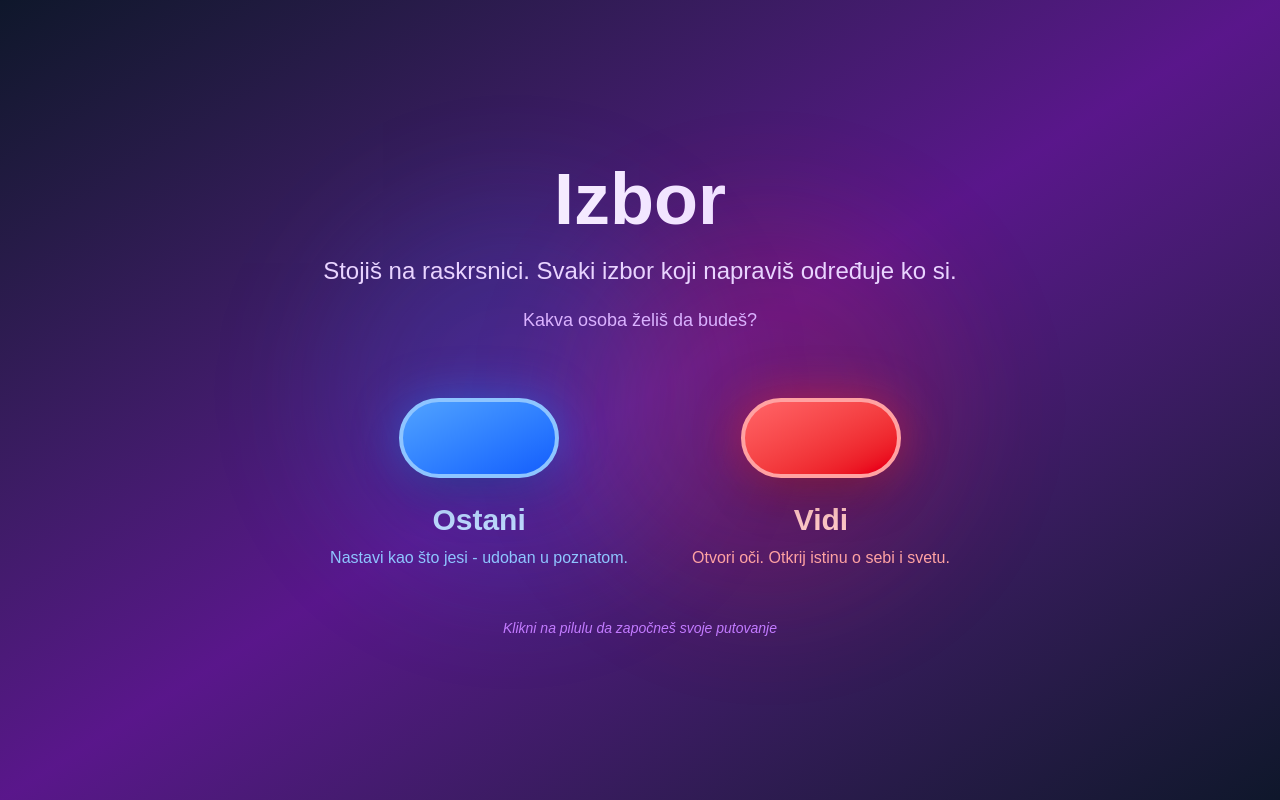
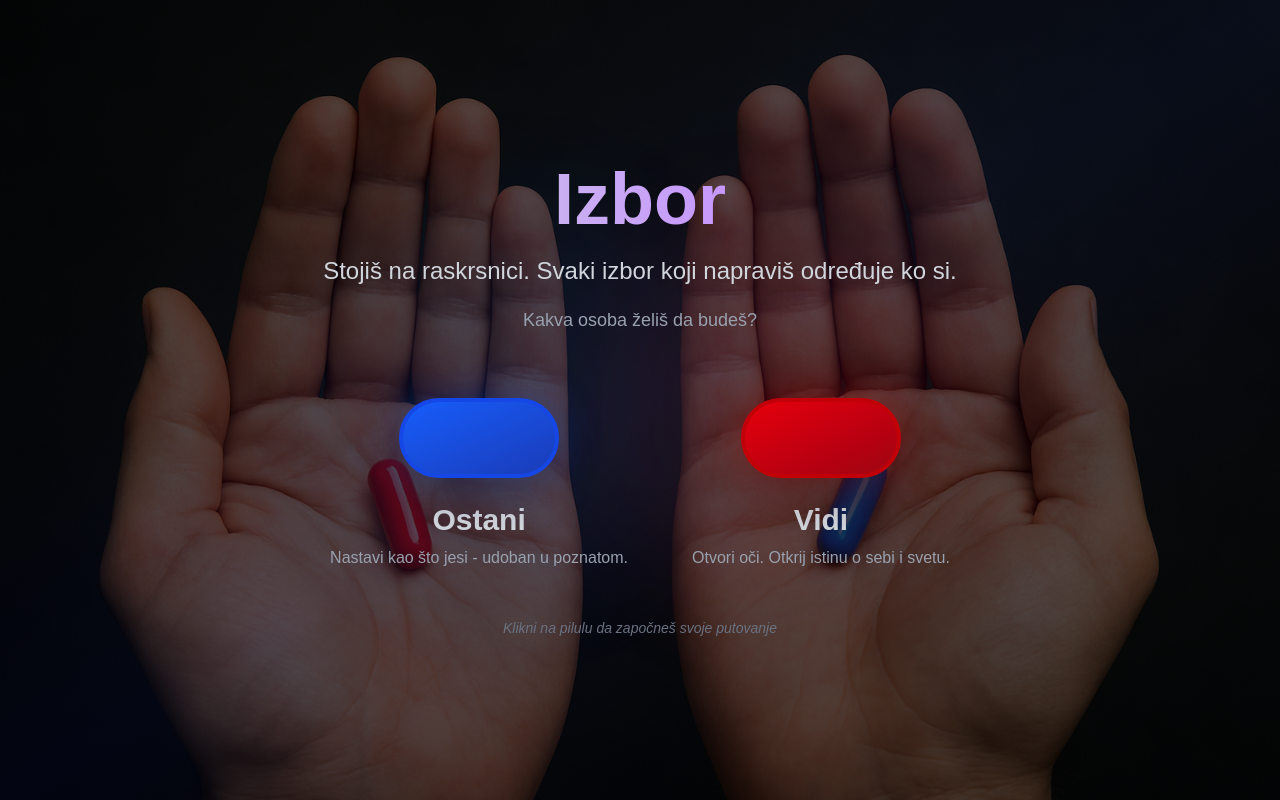
Before and after one commit to nikolabulatovic/novisajt, a Next.js app: page / in a window 1280 px wide. Built offline with nearby package versions, Linux system fonts and the light colour scheme.

Commit message:
some more updates

```diff
--- a/app/page.tsx
+++ b/app/page.tsx
@@ -22,7 +22,7 @@ export default function Home() {
   };
 
   return (
-    <main className='min-h-screen bg-gradient-to-br from-slate-900 via-purple-900 to-slate-900 text-white overflow-hidden'>
+    <main className='min-h-screen bg-gradient-to-br bg-[#1a1a1a] from-black via-slate-950 to-black text-white overflow-hidden'>
       {stage === 'choice' && <ChoiceStage onPillChoice={handlePillChoice} />}
       {stage === 'evaluation' && (
         <CharacterEvaluation onComplete={handleEvaluationComplete} />
@@ -39,68 +39,80 @@ function ChoiceStage({
 }) {
   return (
     <div className='min-h-screen flex items-center justify-center p-8 relative'>
+      {/* Background image with transparency */}
+      <div
+        className='absolute inset-0 opacity-35 bg-cover bg-center bg-no-repeat'
+        style={{
+          backgroundImage: "url('/images/red-pill-blue-pill-cover-ai.png')",
+        }}
+      />
+
       {/* Animated background */}
       <div className='absolute inset-0 overflow-hidden'>
-        <div className='absolute top-1/4 left-1/4 w-96 h-96 bg-blue-500/20 rounded-full blur-3xl animate-pulse' />
-        <div className='absolute bottom-1/4 right-1/4 w-96 h-96 bg-red-500/20 rounded-full blur-3xl animate-pulse delay-1000' />
+        <div className='absolute top-1/4 left-1/4 w-96 h-96 bg-blue-500/10 rounded-full blur-3xl animate-pulse' />
+        <div className='absolute bottom-1/4 right-1/4 w-96 h-96 bg-red-500/10 rounded-full blur-3xl animate-pulse delay-1000' />
       </div>
 
       <div className='relative z-10 max-w-4xl mx-auto text-center space-y-12 animate-fade-in'>
         <div className='space-y-6'>
-          <h1 className='text-5xl md:text-7xl font-bold mb-4 bg-gradient-to-r from-white via-purple-200 to-white bg-clip-text text-transparent animate-gradient'>
+          <h1 className='text-5xl md:text-7xl font-bold mb-4 bg-gradient-to-r from-gray-300 via-purple-400 to-gray-300 bg-clip-text text-transparent animate-gradient'>
             Izbor
           </h1>
-          <p className='text-xl md:text-2xl text-purple-200 max-w-2xl mx-auto leading-relaxed'>
+          <p className='text-xl md:text-2xl text-gray-300 max-w-2xl mx-auto leading-relaxed'>
             Stojiš na raskrsnici. Svaki izbor koji napraviš određuje ko si.
             <br />
-            <span className='text-lg text-purple-300 mt-4 block'>
+            <span className='text-lg text-gray-400 mt-4 block'>
               Kakva osoba želiš da budeš?
             </span>
           </p>
         </div>
 
-        <div className='flex flex-col md:flex-row items-center justify-center gap-12 md:gap-16 mt-16'>
+        <div className='flex flex-row md:flex-row items-center justify-center gap-12 md:gap-16 mt-16'>
           {/* Blue Pill */}
           {/* To use your own image, replace the div below with:
               <Image src="/pills-image.png" alt="Blue pill" width={256} height={256} className="..." />
               Or use a single image with both pills and position them with CSS */}
+          <div className='flex flex-col items-center space-y-6'>
             <button
               onClick={() => onPillChoice('blue')}
-            className='group relative flex flex-col items-center space-y-6'>
+              className='group relative flex flex-col items-center space-y-6 cursor-pointer'>
               <div className='relative w-32 h-16 md:w-40 md:h-20 transform transition-all duration-500 group-hover:scale-110 group-hover:rotate-3'>
-              <div className='absolute inset-0 bg-blue-500 rounded-full blur-xl opacity-50 group-hover:opacity-75 transition-opacity' />
-              <div className='relative w-full h-full bg-gradient-to-br from-blue-400 to-blue-600 rounded-full flex items-center justify-center shadow-2xl border-4 border-blue-300 group-hover:border-blue-200 transition-all'></div>
+                <div className='absolute inset-0 bg-blue-600 rounded-full blur-xl opacity-30 group-hover:opacity-50 transition-opacity' />
+                <div className='relative w-full h-full bg-gradient-to-br from-blue-600 to-blue-800 rounded-full flex items-center justify-center shadow-2xl border-4 border-blue-700 group-hover:border-blue-600 transition-all'></div>
               </div>
+            </button>
             <div className='text-center space-y-2'>
-              <p className='text-2xl md:text-3xl font-semibold text-blue-200'>
+              <p className='text-2xl md:text-3xl font-semibold text-gray-300'>
                 Ostani
               </p>
-              <p className='text-sm md:text-base text-blue-300 max-w-xs'>
+              <p className='text-sm md:text-base text-gray-400 max-w-xs'>
                 Nastavi kao što jesi - udoban u poznatom.
               </p>
             </div>
-          </button>
+          </div>
 
           {/* Red Pill */}
+          <div className='flex flex-col items-center space-y-6'>
             <button
               onClick={() => onPillChoice('red')}
-            className='group relative flex flex-col items-center space-y-6'>
+              className='group relative flex flex-col items-center space-y-6 cursor-pointer'>
               <div className='relative w-32 h-16 md:w-40 md:h-20 transform transition-all duration-500 group-hover:scale-110 group-hover:-rotate-3'>
-              <div className='absolute inset-0 bg-red-500 rounded-full blur-xl opacity-50 group-hover:opacity-75 transition-opacity' />
-              <div className='relative w-full h-full bg-gradient-to-br from-red-400 to-red-600 rounded-full flex items-center justify-center shadow-2xl border-4 border-red-300 group-hover:border-red-200 transition-all'></div>
+                <div className='absolute inset-0 bg-red-600 rounded-full blur-xl opacity-30 group-hover:opacity-50 transition-opacity' />
+                <div className='relative w-full h-full bg-gradient-to-br from-red-600 to-red-800 rounded-full flex items-center justify-center shadow-2xl border-4 border-red-700 group-hover:border-red-600 transition-all'></div>
               </div>
+            </button>
             <div className='text-center space-y-2'>
-              <p className='text-2xl md:text-3xl font-semibold text-red-200'>
+              <p className='text-2xl md:text-3xl font-semibold text-gray-300'>
                 Vidi
               </p>
-              <p className='text-sm md:text-base text-red-300 max-w-xs'>
+              <p className='text-sm md:text-base text-gray-400 max-w-xs'>
                 Otvori oči. Otkrij istinu o sebi i svetu.
               </p>
             </div>
-          </button>
+          </div>
         </div>
 
-        <p className='text-sm text-purple-400 mt-12 italic'>
+        <p className='text-sm text-gray-500 mt-12 italic'>
           Klikni na pilulu da započneš svoje putovanje
         </p>
       </div>
--- a/components/AnimalRevelation.tsx
+++ b/components/AnimalRevelation.tsx
@@ -54,9 +54,9 @@ export default function AnimalRevelation({ choice }: AnimalRevelationProps) {
     <div className='min-h-screen flex items-center justify-center p-8 relative overflow-hidden'>
       {/* Animated background */}
       <div className='absolute inset-0'>
-        <div className='absolute top-0 left-0 w-full h-full bg-gradient-to-br from-slate-900 via-red-900 to-slate-900' />
-        <div className='absolute top-1/4 left-1/4 w-96 h-96 bg-red-500/20 rounded-full blur-3xl animate-pulse' />
-        <div className='absolute bottom-1/4 right-1/4 w-96 h-96 bg-orange-500/20 rounded-full blur-3xl animate-pulse delay-1000' />
+        <div className='absolute top-0 left-0 w-full h-full bg-gradient-to-br from-black via-slate-950 to-black' />
+        <div className='absolute top-1/4 left-1/4 w-96 h-96 bg-red-600/10 rounded-full blur-3xl animate-pulse' />
+        <div className='absolute bottom-1/4 right-1/4 w-96 h-96 bg-orange-600/10 rounded-full blur-3xl animate-pulse delay-1000' />
       </div>
 
       <div className='relative z-10 max-w-4xl mx-auto w-full'>
@@ -65,11 +65,11 @@ export default function AnimalRevelation({ choice }: AnimalRevelationProps) {
           className={`text-center space-y-8 transition-all duration-1000 ${
             isVisible ? 'opacity-100 translate-y-0' : 'opacity-0 translate-y-8'
           }`}>
-          <h1 className='text-5xl md:text-7xl font-bold mb-8 bg-gradient-to-r from-white via-red-200 to-orange-200 bg-clip-text text-transparent'>
+          <h1 className='text-5xl md:text-7xl font-bold mb-8 bg-gradient-to-r from-gray-300 via-red-400 to-orange-400 bg-clip-text text-transparent'>
             {sections[currentSection].title}
           </h1>
 
-          <p className='text-xl md:text-2xl text-white/90 max-w-3xl mx-auto leading-relaxed'>
+          <p className='text-xl md:text-2xl text-gray-300 max-w-3xl mx-auto leading-relaxed'>
             {sections[currentSection].content}
           </p>
 
@@ -80,8 +80,8 @@ export default function AnimalRevelation({ choice }: AnimalRevelationProps) {
                 key={index}
                 className={`h-2 rounded-full transition-all duration-500 ${
                   index <= currentSection
-                    ? 'bg-gradient-to-r from-red-500 to-orange-500 w-8'
-                    : 'bg-white/20 w-2'
+                    ? 'bg-gradient-to-r from-red-600 to-orange-600 w-8'
+                    : 'bg-gray-700/50 w-2'
                 }`}
               />
             ))}
@@ -91,15 +91,15 @@ export default function AnimalRevelation({ choice }: AnimalRevelationProps) {
         {/* Call to action - appears after all sections */}
         {currentSection === sections.length - 1 && (
           <div className='mt-16 text-center animate-fade-in'>
-            <div className='bg-white/5 backdrop-blur-lg rounded-2xl p-8 md:p-12 border border-white/10 shadow-2xl max-w-2xl mx-auto'>
-              <h2 className='text-3xl md:text-4xl font-bold mb-6 bg-gradient-to-r from-green-400 to-emerald-400 bg-clip-text text-transparent'>
+            <div className='bg-gray-900/40 backdrop-blur-lg rounded-2xl p-8 md:p-12 border border-gray-800/50 shadow-2xl max-w-2xl mx-auto'>
+              <h2 className='text-3xl md:text-4xl font-bold mb-6 bg-gradient-to-r from-green-500 to-emerald-500 bg-clip-text text-transparent'>
                 Spreman/na da saznaš više?
               </h2>
-              <p className='text-lg text-white/80 mb-8'>
+              <p className='text-lg text-gray-300 mb-8'>
                 Otkrij kako možeš živeti u skladu sa svojim vrednostima i
                 napraviti razliku.
               </p>
-              <button className='px-8 py-4 bg-gradient-to-r from-green-500 to-emerald-500 rounded-full text-white font-semibold text-lg hover:from-green-400 hover:to-emerald-400 transform hover:scale-105 transition-all duration-300 shadow-lg hover:shadow-xl'>
+              <button className='px-8 py-4 bg-gradient-to-r from-green-600 to-emerald-600 rounded-full text-white font-semibold text-lg hover:from-green-500 hover:to-emerald-500 transform hover:scale-105 transition-all duration-300 shadow-lg hover:shadow-xl'>
                 Nastavi svoje putovanje
               </button>
             </div>
```
Also changed, not shown: components/CharacterEvaluation.tsx (+16 -16 lines), public/images/logo.png (added), public/images/red-pill-blue-pill-cover-ai.png (added). Lines whose indentation alone changed are shown as unchanged.
